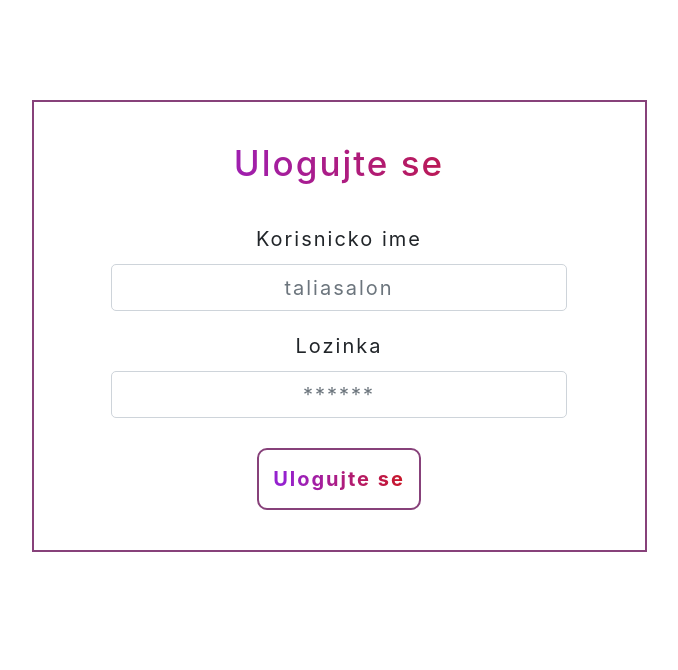
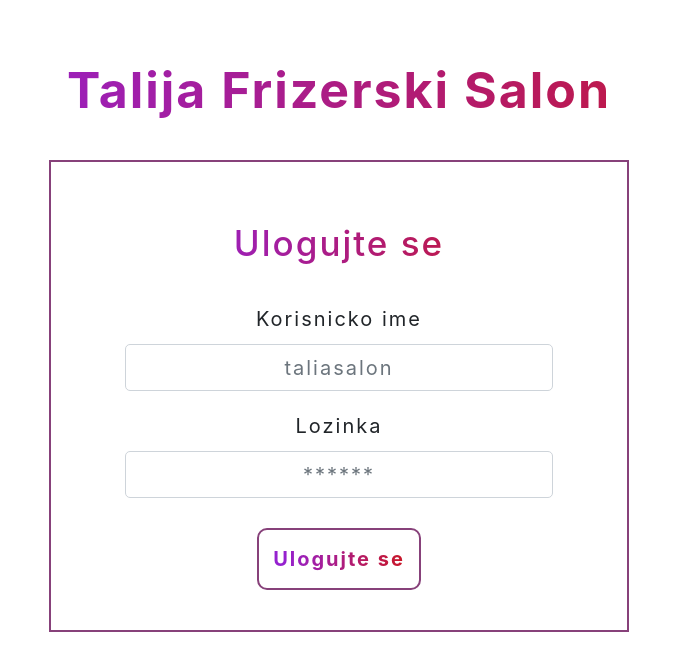
Before and after one commit to vuganebojsa/react-frontend-with-aws-backend, a React (Create React App) app in the folder talia/: page /login in a window 1280 px wide. Shown: the top 670 px of the page, without its empty margins (301-979 px from the left). Built offline with nearby package versions, Linux system fonts and the light colour scheme; what amazon-cognito-identity-js would draw is missing.

Commit message:
Added routing packages

```diff
--- a/talia/package.json
+++ b/talia/package.json
@@ -9,6 +9,7 @@
     "amazon-cognito-identity-js": "^6.3.1",
     "react": "^18.2.0",
     "react-dom": "^18.2.0",
+    "react-router-dom": "^6.14.2",
     "react-scripts": "5.0.1",
     "web-vitals": "^2.1.4"
   },
--- a/talia/src/App.css
+++ b/talia/src/App.css
@@ -9,6 +9,9 @@
   -webkit-text-fill-color: transparent;
 }
 
+.talia-title{
+    font-weight: bold;
+}
 .talia-border{
   border: 2px solid #87417a;
 
--- a/talia/src/App.js
+++ b/talia/src/App.js
@@ -1,12 +1,19 @@
 import logo from './logo.svg';
 import './App.css';
 import Login from './Login';
+import Home from './components/Home'
+import {Routes, Route} from 'react-router-dom';
+import Navbar from './components/Navbar';
+
 function App() {
   return (
-    <div className='row text-center my-5 mx-2'>
-      <div className='col-12'> <Login/></div>
-
-    </div>
+      <>
+          <Navbar />
+          <Routes>
+              <Route path="/login" element={<Login />} />
+              <Route path="/" element={<Home />} />
+          </Routes>
+      </>
   );
 }
 
--- a/talia/src/Login.js
+++ b/talia/src/Login.js
@@ -61,7 +61,12 @@ function Login(){
 
     }
     return (
+        <div className="text-center m-5">
+    <h1 className="main-text-color talia-title">Talija Frizerski Salon</h1>
+
     <div className="login talia-border">
+        <div className="row text-center m-2">
+        </div>
         <div className="row text-center mx-2">
             <div className="col-12">
             <h3 className="main-text-color p-3">Ulogujte se</h3>
@@ -96,7 +101,7 @@ function Login(){
             </div>
         </form>
     </div>
-    );
+    </div>);
 }
 
 export default Login;
--- /dev/null
+++ b/talia/src/components/Home.js
@@ -0,0 +1,8 @@
+import { useState } from "react";
+
+
+function Home(){
+
+}
+
+export default Home;
--- /dev/null
+++ b/talia/src/components/Navbar.js
@@ -0,0 +1,8 @@
+
+
+function Navbar(){
+
+}
+
+
+export default Navbar;
--- a/talia/src/index.js
+++ b/talia/src/index.js
@@ -3,11 +3,15 @@ import ReactDOM from 'react-dom/client';
 import './index.css';
 import App from './App';
 import reportWebVitals from './reportWebVitals';
+import { BrowserRouter } from 'react-router-dom';
 
 const root = ReactDOM.createRoot(document.getElementById('root'));
 root.render(
   <React.StrictMode>
-    <App />
+      <BrowserRouter>
+          <App />
+
+      </BrowserRouter>
   </React.StrictMode>
 );
 
```
Also changed, not shown: 1 other file (tests, documents, lock files or other folders).
